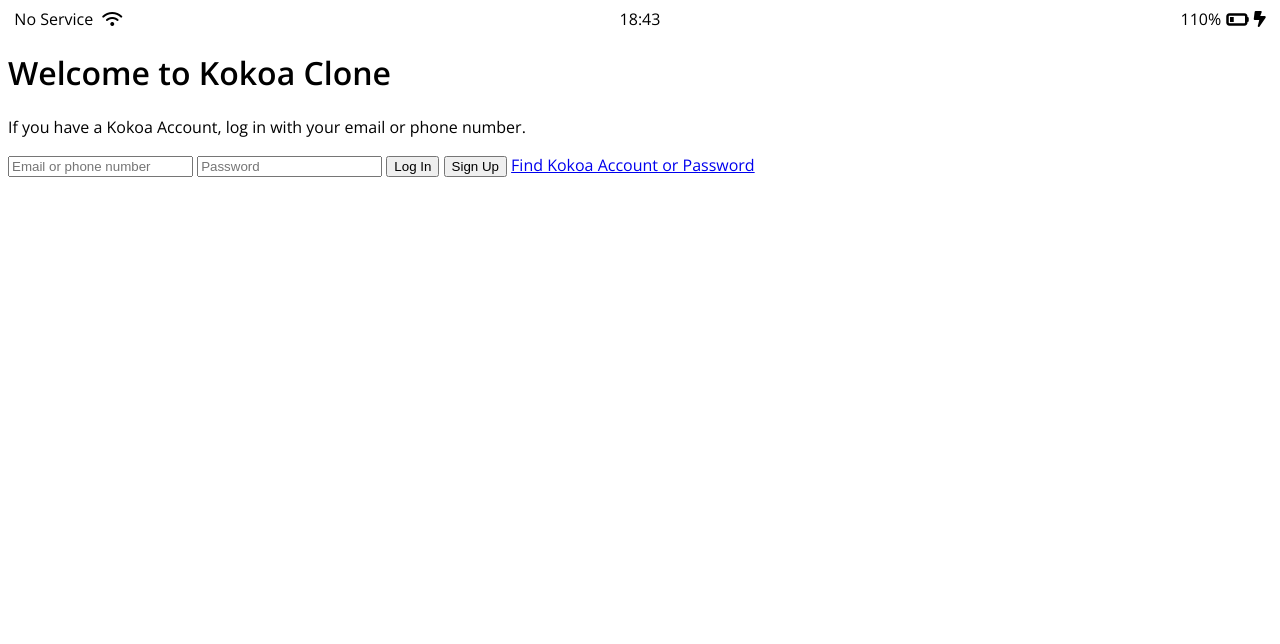
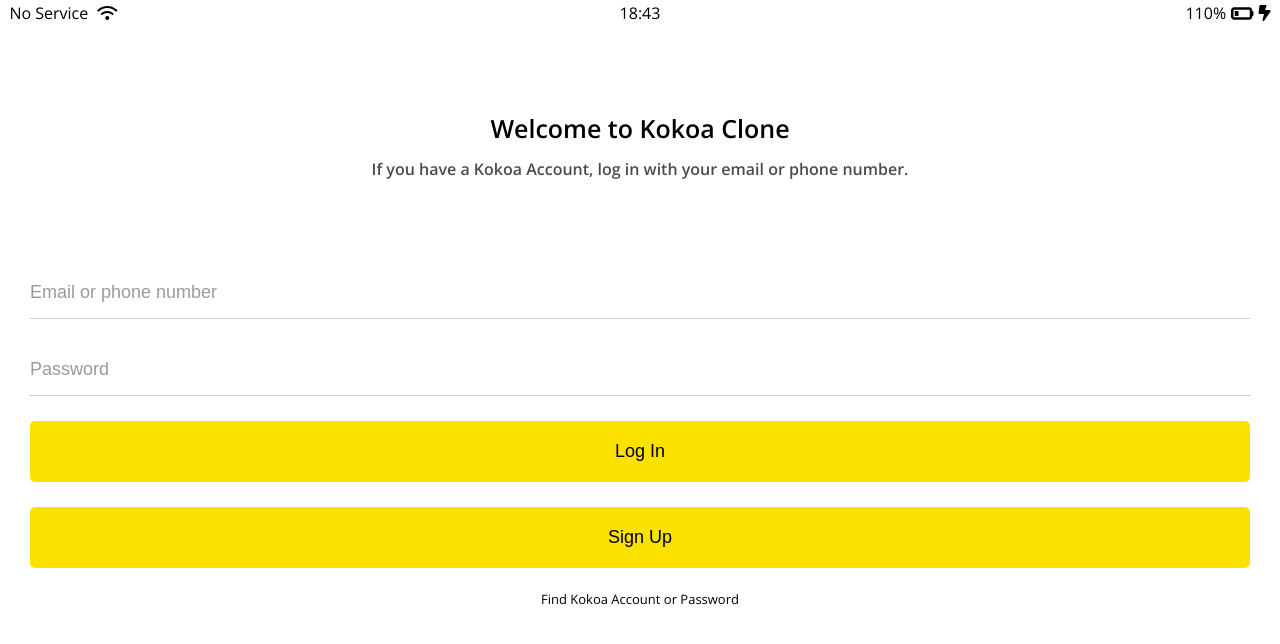
Before and after one commit to ryan2414/kokoa-clone-2022, a plain HTML site: page index.html in a window 1280 px wide. Drawn offline with nearby package versions, Linux system fonts and the light colour scheme.

Commit message:
Update css

```diff
--- /dev/null
+++ b/css/reset.css
@@ -0,0 +1,128 @@
+html,
+body,
+div,
+span,
+applet,
+object,
+iframe,
+h1,
+h2,
+h3,
+h4,
+h5,
+h6,
+p,
+blockquote,
+pre,
+a,
+abbr,
+acronym,
+address,
+big,
+cite,
+code,
+del,
+dfn,
+em,
+img,
+ins,
+kbd,
+q,
+s,
+samp,
+small,
+strike,
+strong,
+sub,
+sup,
+tt,
+var,
+b,
+u,
+i,
+center,
+dl,
+dt,
+dd,
+ol,
+ul,
+li,
+fieldset,
+form,
+label,
+legend,
+table,
+caption,
+tbody,
+tfoot,
+thead,
+tr,
+th,
+td,
+article,
+aside,
+canvas,
+details,
+embed,
+figure,
+figcaption,
+footer,
+header,
+hgroup,
+menu,
+nav,
+output,
+ruby,
+section,
+summary,
+time,
+mark,
+audio,
+video {
+  margin: 0;
+  padding: 0;
+  border: 0;
+  font-size: 100%;
+  font: inherit;
+  vertical-align: baseline;
+}
+/* HTML5 display-role reset for older browsers */
+article,
+aside,
+details,
+figcaption,
+figure,
+footer,
+header,
+hgroup,
+menu,
+nav,
+section {
+  display: block;
+}
+body {
+  line-height: 1;
+}
+ol,
+ul {
+  list-style: none;
+}
+blockquote,
+q {
+  quotes: none;
+}
+blockquote:before,
+blockquote:after,
+q:before,
+q:after {
+  content: "";
+  content: none;
+}
+table {
+  border-collapse: collapse;
+  border-spacing: 0;
+}
+
+input:focus {
+  outline: none;
+}
--- /dev/null
+++ b/css/status-bar.css
@@ -0,0 +1,23 @@
+.status-bar {
+  display: flex;
+  justify-content: center;
+  padding: 5px 3px;
+}
+.status-bar__column {
+  width: 33%;
+}
+.status-bar__column:first-child span {
+  margin-right: 5px;
+}
+.status-bar__column:nth-child(2) {
+  display: flex;
+  justify-content: center;
+}
+.status-bar__column:last-child {
+  display: flex;
+  justify-content: flex-end;
+  align-items: center;
+}
+.status-bar__column .fa-battery-quarter {
+  margin: 0px 5px;
+}
--- a/css/styles.css
+++ b/css/styles.css
@@ -1,26 +1,60 @@
 @import url("https://fonts.googleapis.com/css2?family=Open+Sans:wght@400;600&display=swap");
+@import "reset.css";
+@import "variables.css";
+@import "status-bar.css";
+
 body {
   font-family: "Open Sans", sans-serif;
 }
-.status-bar {
+
+.welcome-header {
+  margin: 90px 0px;
+  text-align: center;
   display: flex;
-  justify-content: center;
+  flex-direction: column;
+  align-items: center;
+  font-weight: 600;
 }
-.status-bar__column {
-  width: 33%;
+.welcome-header__title {
+  margin-bottom: 20px;
+  font-size: 25px;
 }
-.status-bar__column:first-child span {
-  margin-right: 5px;
+.welcome-header__text {
+  width: 60%;
+  opacity: 0.7;
 }
-.status-bar__column:nth-child(2) {
+
+#login-form {
   display: flex;
-  justify-content: center;
+  flex-direction: column;
+  margin: 0px 30px;
 }
-.status-bar__column:last-child {
-  display: flex;
-  justify-content: flex-end;
-  align-items: center;
+
+#login-form input {
+  border: none;
+  padding: 15px 0px;
+  font-size: 18px;
+  margin-bottom: 25px;
 }
-.status-bar__column .fa-battery-quarter {
-  margin: 0px 5px;
+#login-form input:not([type="submit"]) {
+  border-bottom: 1px solid rgba(0, 0, 0, 0.2);
+  transition: border-color 0.3s ease-in-out;
 }
+#login-form input::placeholder {
+  color: rgba(0, 0, 0, 0.4);
+}
+#login-form input:focus {
+  border-color: var(--yellow);
+}
+#login-form input[type="submit"] {
+  background-color: var(--yellow);
+  cursor: pointer;
+  padding: 20px 0px;
+  border-radius: 5px;
+}
+#login-form a {
+  text-align: center;
+  text-decoration: none;
+  color: inherit;
+  font-size: 13px;
+}
--- /dev/null
+++ b/css/variables.css
@@ -0,0 +1,3 @@
+:root {
+  --yellow: #fae100;
+}
```
